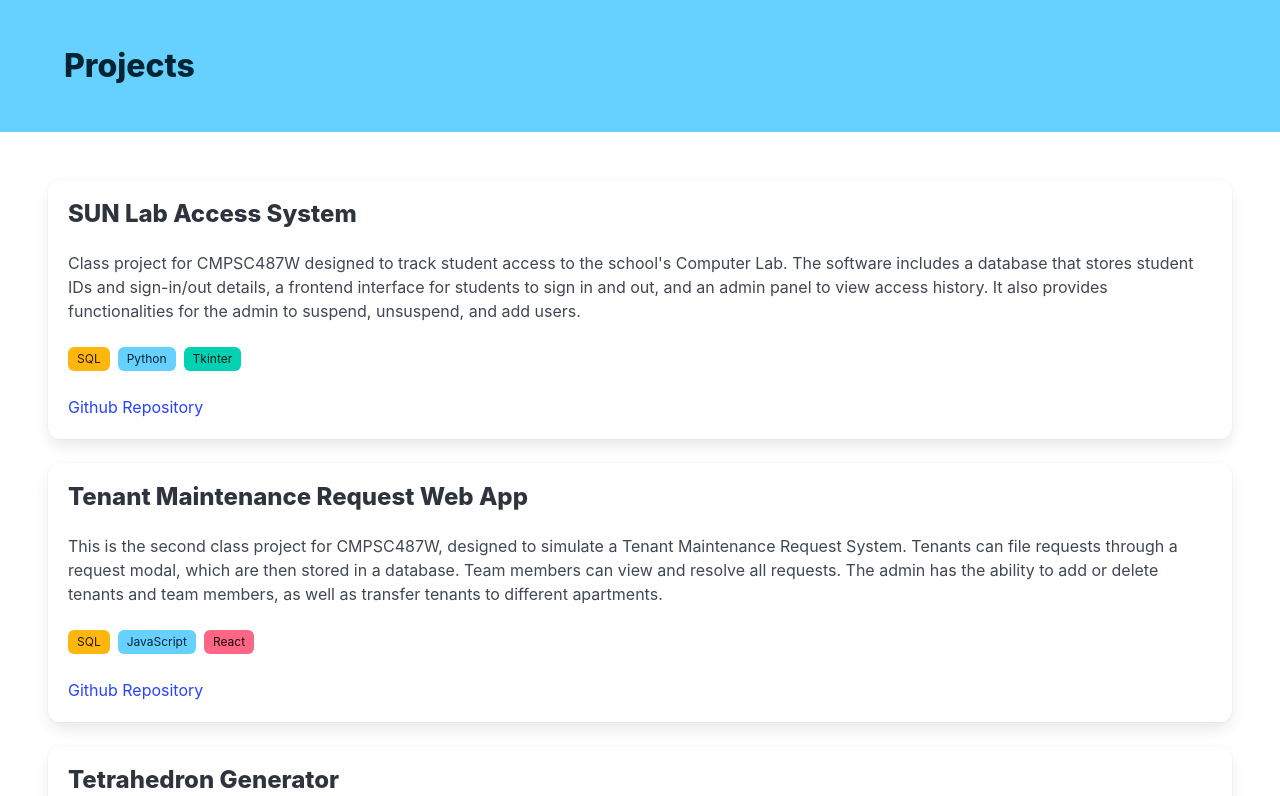
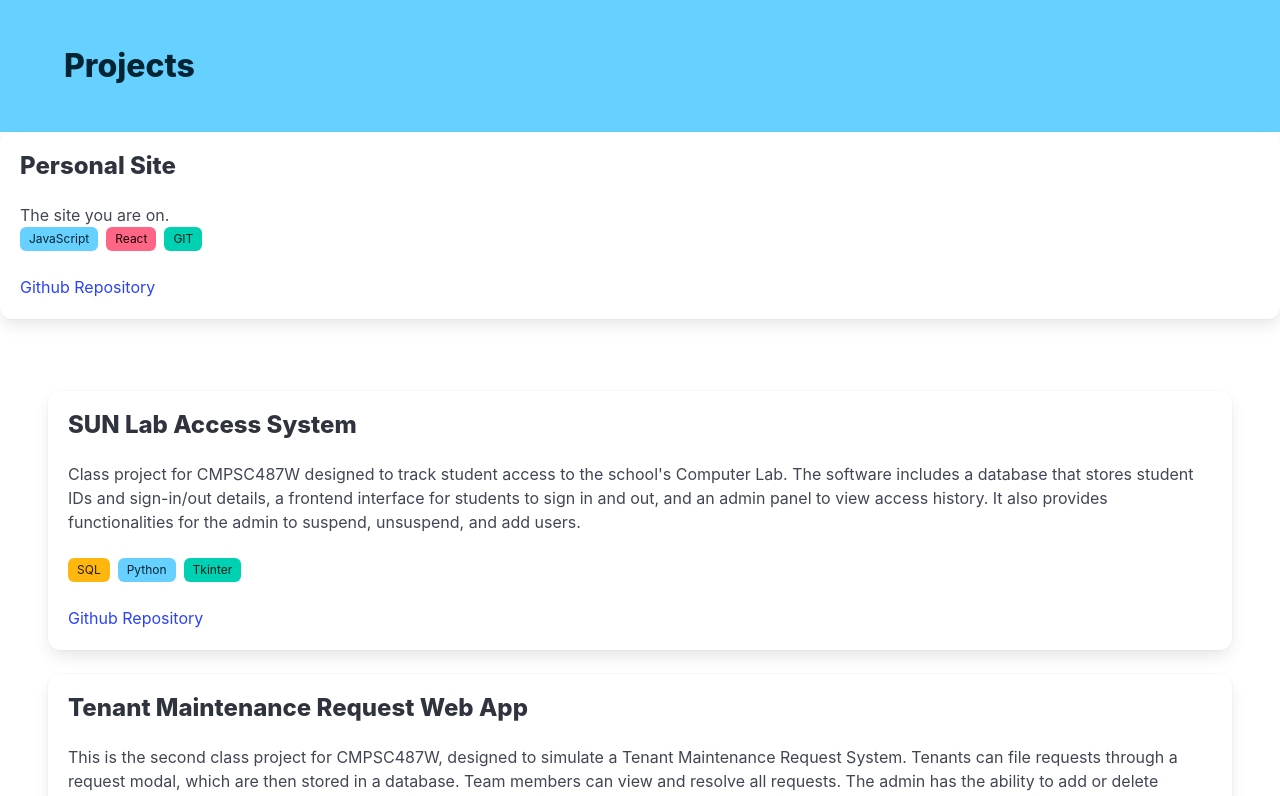
Before and after one commit to BazilAkram/BazilAkram.github.io, a React (Create React App) app: page /projects in a window 1280 px wide. Shown: the top 796 px of the page. Built offline with nearby package versions, Linux system fonts and the light colour scheme.

Commit message:
Update Projects.js

```diff
--- a/src/pages/Projects.js
+++ b/src/pages/Projects.js
@@ -2,6 +2,9 @@
 
 const Projects = () => {
 
+    const target = "_blank";
+
+    const personalSite = "https://github.com/BazilAkram/BazilAkram.github.io";
     const sunLabAccessSystem = "https://github.com/BazilAkram/SUN-Lab-Access-System";
     const tenantApp = "https://github.com/BazilAkram/Maintenance-Request-System";
     const tetraGenRep = "https://github.com/BazilAkram/tetrahedron-generator";
@@ -17,6 +20,17 @@ const Projects = () => {
                 </div>
             </section>
 
+            <div className="box">
+                <h3 className="title is-4">Personal Site</h3>
+                <p>The site you are on.</p>
+                <div className="tags">
+                    <span className="tag is-info">JavaScript</span>
+                    <span className="tag is-danger">React</span>
+                    <span className="tag is-primary">GIT</span>
+                </div>
+                <a href={personalSite} target={target}>Github Repository</a>
+            </div>
+
             <section className="section">
                 <div className="box">
                     <h3 className="title is-4">SUN Lab Access System</h3>
@@ -31,7 +45,7 @@ const Projects = () => {
                         <span className="tag is-info">Python</span>
                         <span className="tag is-primary">Tkinter</span>
                     </div>
-                    <a href={sunLabAccessSystem} target={"_blank"}>Github Repository</a>
+                    <a href={sunLabAccessSystem} target={target}>Github Repository</a>
                 </div>
 
                 <div className="box">
@@ -46,7 +60,7 @@ const Projects = () => {
                         <span className="tag is-info">JavaScript</span>
                         <span className="tag is-danger">React</span>
                     </div>
-                    <a href={tenantApp} target={"_blank"}>Github Repository</a>
+                    <a href={tenantApp} target={target}>Github Repository</a>
                 </div>
 
                 <div className="box">
@@ -59,9 +73,9 @@ const Projects = () => {
                         <span className="tag is-danger">Vite</span>
                         <span className="tag is-danger">Three.js</span>
                     </div>
-                    <a href={tetraGenRep} target={"_blank"}>Github Repository</a>
+                    <a href={tetraGenRep} target={target}>Github Repository</a>
                     <br/>
-                    <a href={tetraGenInteractive} target={"_blank"}>Interactive</a>
+                    <a href={tetraGenInteractive} target={target}>Interactive</a>
                 </div>
 
             </section>
```
